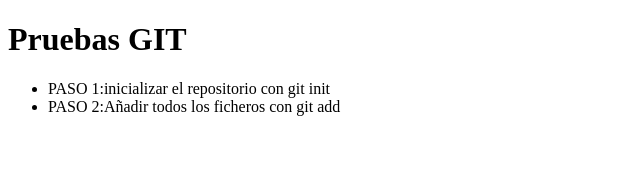
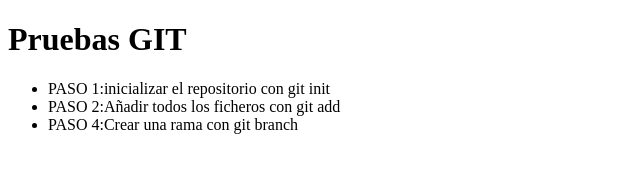
Before and after one commit to Belmarti/Belmonteonline, a plain HTML site: page index.html in a window 1280 px wide. Shown: the whole page, without its empty margins (0-640 px from the left). Drawn offline with Linux system fonts and the light colour scheme.

Commit message:
añadido paso 4

```diff
--- a/index.html
+++ b/index.html
@@ -10,6 +10,7 @@
     <ul>
         <li>PASO 1:inicializar el repositorio con git init</li>
         <li>PASO 2:Añadir todos los ficheros con git add</li>
+        <li>PASO 4:Crear una rama con git branch</li>
     </ul>
 </body>
 </html>
```
